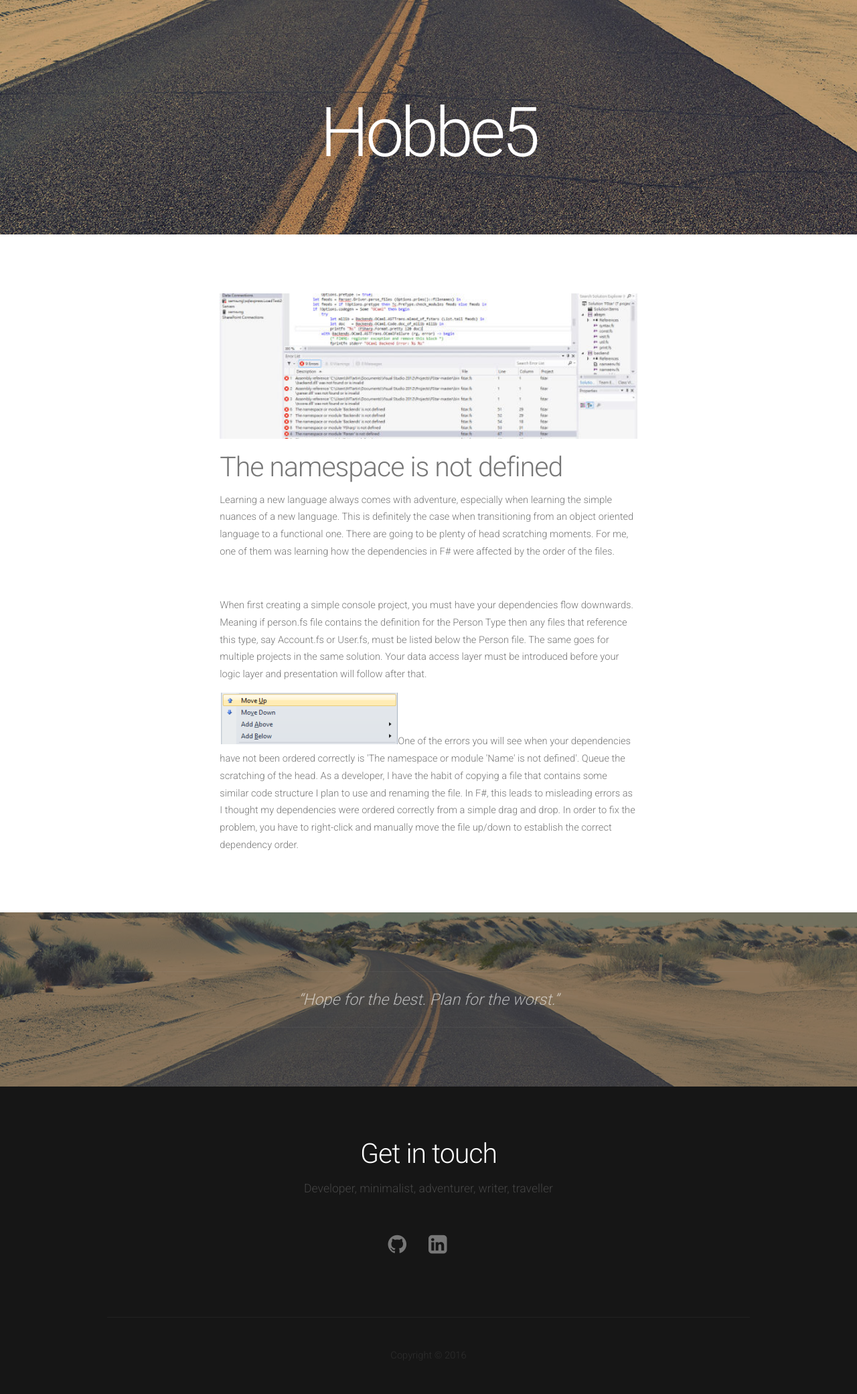
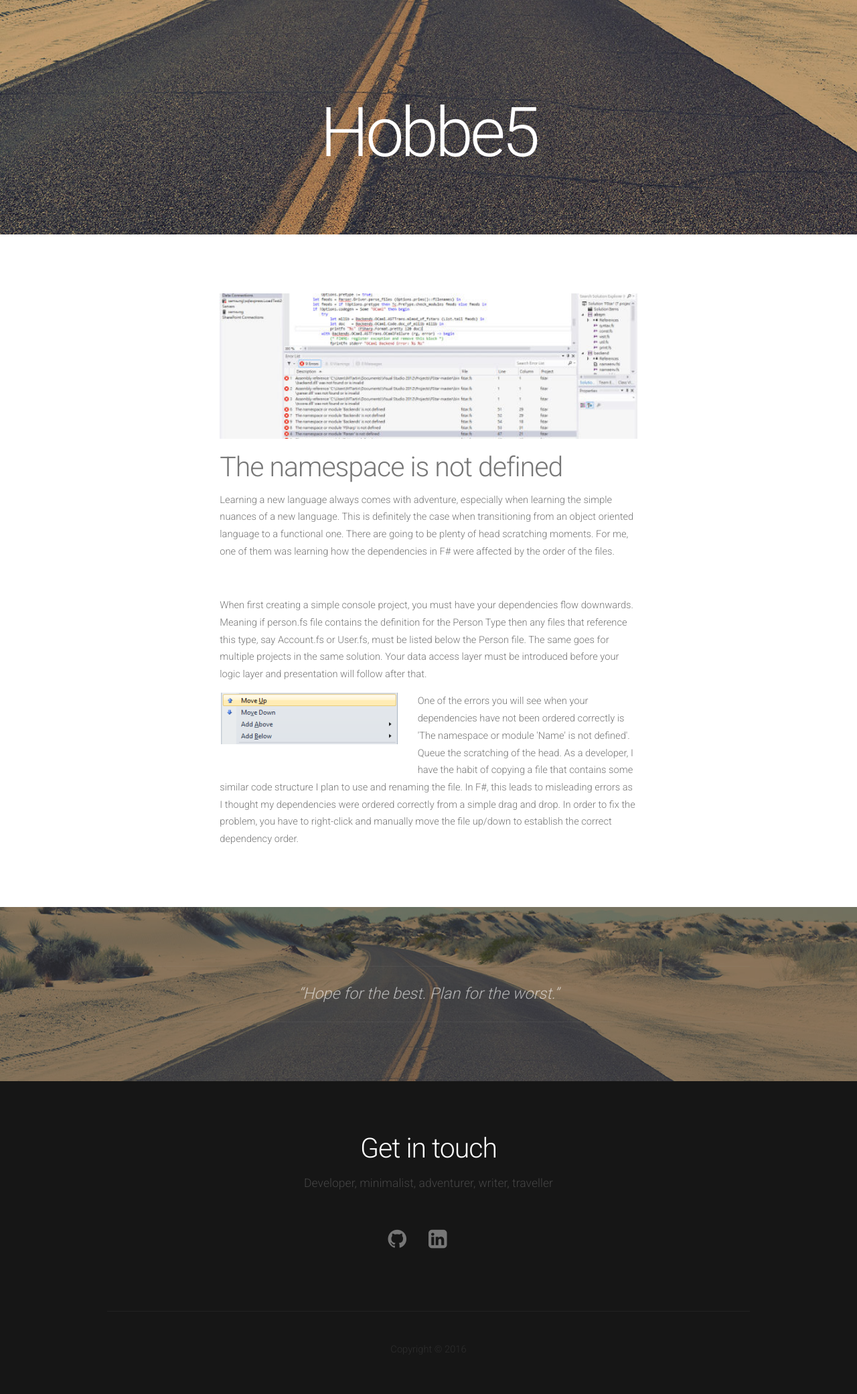
Before and after one commit to hobbe5/hobbe5.github.io, a Jekyll site: the page built from _posts/2016-04-12-namespace-or-module-is-not-defined.md, in a window 1280 px wide. Shown: the whole page at 67% size. Built offline with Jekyll 4.4.1, drawn with Linux system fonts in a browser that asks for light colours; nearby versions of some CDN libraries.

Commit message:
Styling issue for image

```diff
--- a/_posts/2016-04-12-namespace-or-module-is-not-defined.md
+++ b/_posts/2016-04-12-namespace-or-module-is-not-defined.md
@@ -9,4 +9,4 @@
 <!--more-->
 <br />
 <p>When first creating a simple console project, you must have your dependencies flow downwards. Meaning if person.fs file contains the definition for the Person Type then any files that reference this type, say Account.fs or User.fs, must be listed below the Person file. The same goes for multiple projects in the same solution. Your data access layer must be introduced before your logic layer and presentation will follow after that.</p>
-<p><img src="/assets/images/f-menu-move-up-down.png" />One of the errors you will see when your dependencies have not been ordered correctly is 'The namespace or module 'Name' is not defined'. Queue the scratching of the head. As a developer, I have the habit of copying a file that contains some similar code structure I plan to use and renaming the file. In F#, this leads to misleading errors as I thought my dependencies were ordered correctly from a simple drag and drop. In order to fix the problem, you have to right-click and manually move the file up/down to establish the correct dependency order.</p>
+<p><img src="/assets/images/f-menu-move-up-down.png" class="image left" />One of the errors you will see when your dependencies have not been ordered correctly is 'The namespace or module 'Name' is not defined'. Queue the scratching of the head. As a developer, I have the habit of copying a file that contains some similar code structure I plan to use and renaming the file. In F#, this leads to misleading errors as I thought my dependencies were ordered correctly from a simple drag and drop. In order to fix the problem, you have to right-click and manually move the file up/down to establish the correct dependency order.</p>
```
